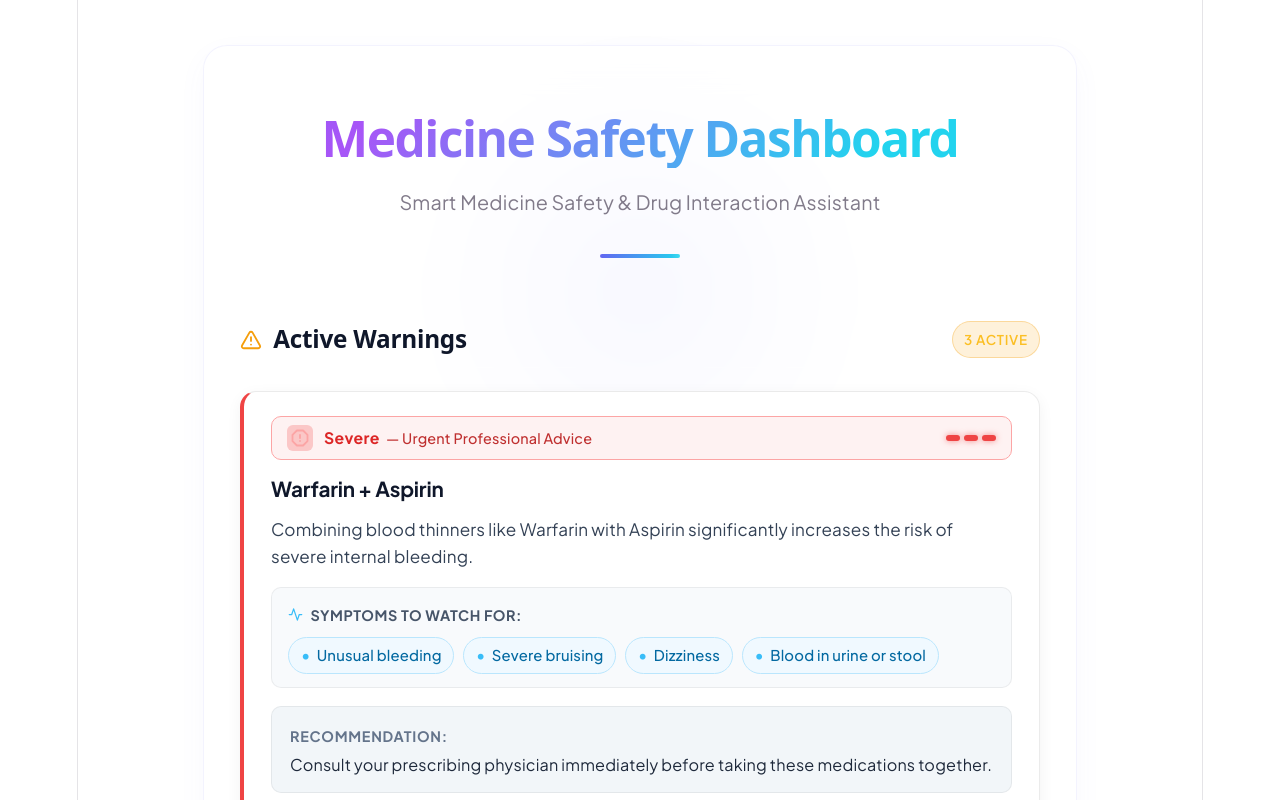
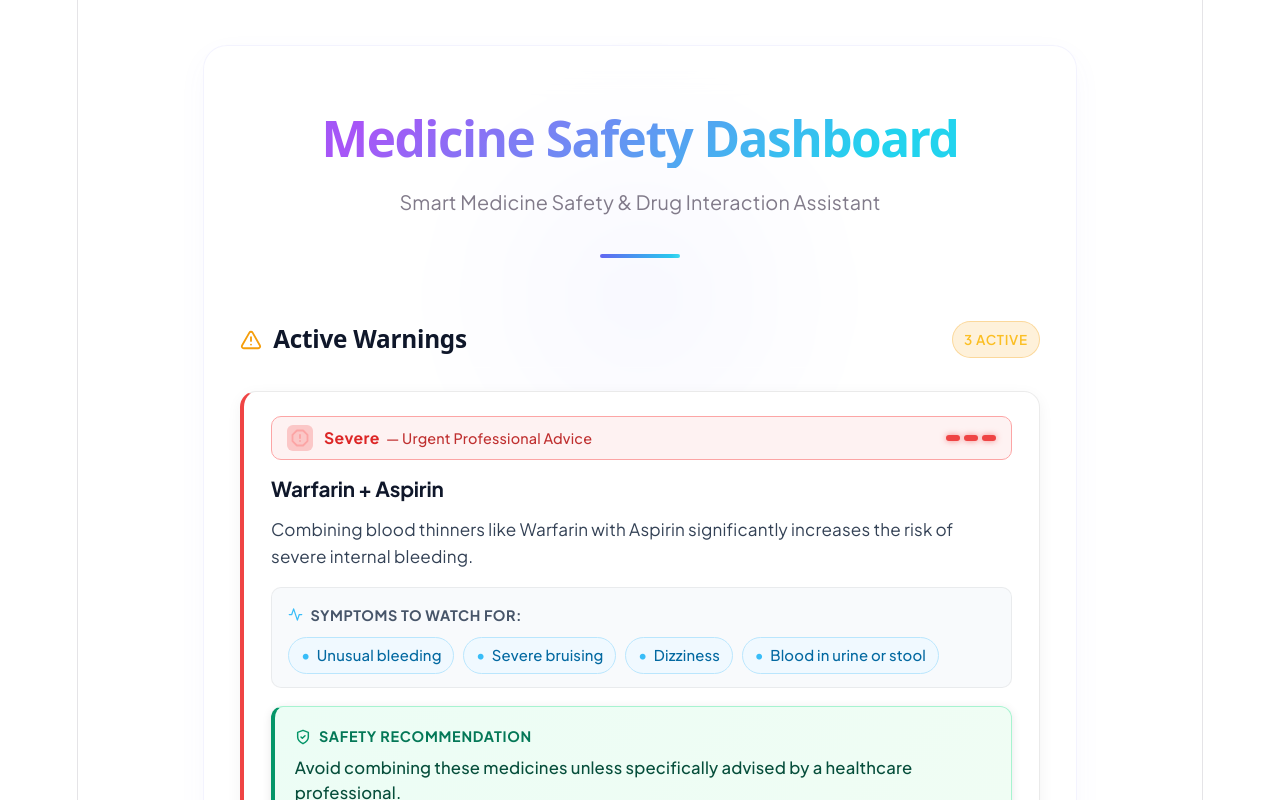
Before and after one commit to its-Sittu/HackInMotion-RICR-HIM-1114, a React (Vite) app: page / in a window 1280 px wide. Shown: the top 800 px of the page. Built offline with nearby package versions, Linux system fonts and the light colour scheme.

Commit message:
feat: add safety recommendation section

```diff
--- a/src/components/dashboard/ActiveWarnings.jsx
+++ b/src/components/dashboard/ActiveWarnings.jsx
@@ -5,7 +5,7 @@ import '../../styles/activeWarnings.css'
 // Re-export InteractionWarningCard for standalone use
 export { InteractionWarningCard }
 
-// Local placeholder warnings data with symptoms to watch for
+// Local placeholder warnings data with clear action recommendations
 const DEFAULT_WARNINGS = [
   {
     id: 'warn-1',
@@ -13,15 +13,15 @@ const DEFAULT_WARNINGS = [
     medicines: ['Warfarin', 'Aspirin'],
     explanation: 'Combining blood thinners like Warfarin with Aspirin significantly increases the risk of severe internal bleeding.',
     symptoms: ['Unusual bleeding', 'Severe bruising', 'Dizziness', 'Blood in urine or stool'],
-    recommendation: 'Consult your prescribing physician immediately before taking these medications together.'
+    recommendation: 'Avoid combining these medicines unless specifically advised by a healthcare professional.'
   },
   {
     id: 'warn-2',
     severity: 'Moderate',
     medicines: ['Medicine A', 'Medicine B'],
-    explanation: 'These medicines may interact.',
+    explanation: 'These medicines may interact and reduce therapeutic effectiveness.',
     symptoms: ['Dizziness', 'Nausea', 'Headache'],
-    recommendation: 'Consult your doctor or pharmacist.'
+    recommendation: 'Consult your doctor before taking these medicines together.'
   },
   {
     id: 'warn-3',
@@ -29,7 +29,7 @@ const DEFAULT_WARNINGS = [
     medicines: ['Calcium Supplement', 'Levothyroxine'],
     explanation: 'Calcium can bind to thyroid medication, reducing overall gastrointestinal absorption.',
     symptoms: ['Mild fatigue', 'Stomach upset'],
-    recommendation: 'Take these medications at least 4 hours apart.'
+    recommendation: 'Take these medications at least 4 hours apart to ensure proper absorption.'
   }
 ]
 
--- a/src/components/dashboard/InteractionWarningCard.jsx
+++ b/src/components/dashboard/InteractionWarningCard.jsx
@@ -9,7 +9,7 @@ export default function InteractionWarningCard({
     medicines: ['Medicine A', 'Medicine B'],
     explanation: 'These medicines may interact.',
     symptoms: ['Dizziness', 'Nausea', 'Unusual bleeding'],
-    recommendation: 'Consult your doctor or pharmacist.'
+    recommendation: 'Consult your doctor before taking these medicines together.'
   },
   onViewDetails
 }) {
@@ -20,7 +20,7 @@ export default function InteractionWarningCard({
     medicines = [],
     explanation = '',
     symptoms = ['Dizziness', 'Nausea', 'Unusual bleeding'],
-    recommendation = ''
+    recommendation = 'Consult your doctor before taking these medicines together.'
   } = warning
 
   const formattedMedicines = Array.isArray(medicines) ? medicines.join(' + ') : medicines
@@ -78,10 +78,28 @@ export default function InteractionWarningCard({
         </div>
       )}
 
+      {/* Visually Distinct Safety Recommendation Area */}
       <div className="warning-recommendation-box">
-        <strong className="recommendation-label">Recommendation:</strong>
+        <div className="recommendation-header">
+          <svg
+            className="recommendation-icon"
+            width="16"
+            height="16"
+            viewBox="0 0 24 24"
+            fill="none"
+            stroke="currentColor"
+            strokeWidth="2.2"
+            strokeLinecap="round"
+            strokeLinejoin="round"
+            aria-hidden="true"
+          >
+            <path d="M12 22s8-4 8-10V5l-8-3-8 3v7c0 6 8 10 8 10z" />
+            <path d="m9 12 2 2 4-4" />
+          </svg>
+          <strong className="recommendation-label">Safety Recommendation</strong>
+        </div>
         <p className="recommendation-text">
-          {recommendation || 'Consult your doctor or pharmacist.'}
+          {recommendation || 'Consult your doctor before taking these medicines together.'}
         </p>
       </div>
 
--- a/src/styles/activeWarnings.css
+++ b/src/styles/activeWarnings.css
@@ -282,30 +282,44 @@
   font-size: 0.9rem;
 }
 
-/* Recommendation Area */
+/* Visually Distinct Safety Recommendation Area */
 .warning-recommendation-box {
-  background: rgba(30, 41, 59, 0.7);
-  border: 1px solid rgba(255, 255, 255, 0.07);
-  border-radius: 10px;
-  padding: 0.85rem 1rem;
+  background: linear-gradient(135deg, rgba(16, 185, 129, 0.1) 0%, rgba(6, 182, 212, 0.08) 100%);
+  border: 1px solid rgba(16, 185, 129, 0.25);
+  border-left: 4px solid #10b981;
+  border-radius: 12px;
+  padding: 0.9rem 1.1rem;
   display: flex;
   flex-direction: column;
-  gap: 0.25rem;
+  gap: 0.35rem;
+  box-shadow: 0 2px 10px rgba(0, 0, 0, 0.1);
+}
+
+.recommendation-header {
+  display: flex;
+  align-items: center;
+  gap: 0.45rem;
+}
+
+.recommendation-icon {
+  color: #10b981;
+  flex-shrink: 0;
 }
 
 .recommendation-label {
   font-size: 0.8rem;
   font-weight: 700;
-  color: #94a3b8;
+  color: #34d399;
   text-transform: uppercase;
   letter-spacing: 0.05em;
 }
 
 .recommendation-text {
-  font-size: 0.9rem;
-  color: #e2e8f0;
+  font-size: 0.925rem;
+  color: #f1f5f9;
   margin: 0;
-  line-height: 1.45;
+  line-height: 1.5;
+  font-weight: 500;
 }
 
 /* Expanded Details */
@@ -410,14 +424,18 @@
     border-color: #bae6fd;
   }
   .warning-recommendation-box {
-    background: rgba(241, 245, 249, 0.9);
-    border: 1px solid rgba(0, 0, 0, 0.06);
+    background: linear-gradient(135deg, #ecfdf5 0%, #f0fdf4 100%);
+    border: 1px solid #a7f3d0;
+    border-left: 4px solid #059669;
   }
   .recommendation-label {
-    color: #64748b;
+    color: #047857;
   }
   .recommendation-text {
-    color: #1e293b;
+    color: #064e3b;
+  }
+  .recommendation-icon {
+    color: #059669;
   }
   .severity-severe {
     background: #fef2f2;
```
